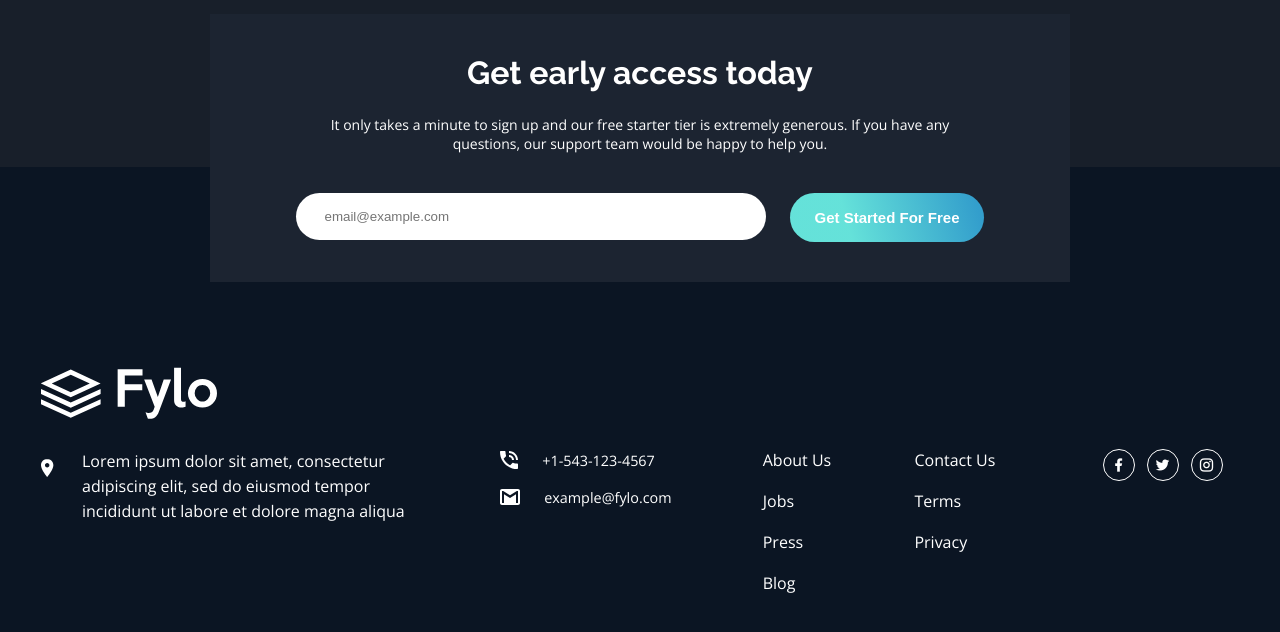
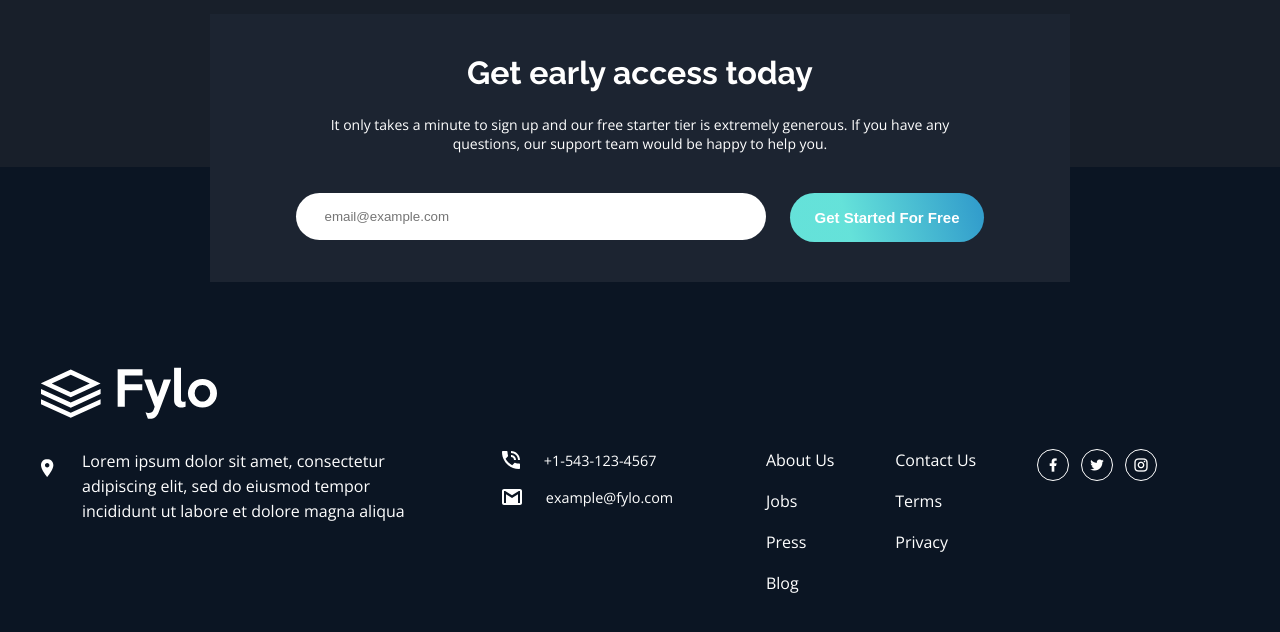
Before and after one commit to jnbfrncsc/Fylo-Dark-Theme-Landing-Page, a plain HTML site: page index.html in a window 1280 px wide. Shown: the part 2938-3570 px from the top of the page. Drawn offline with nearby package versions, Linux system fonts and the light colour scheme.

Commit message:
Updated Style

```diff
--- a/css/style.css
+++ b/css/style.css
@@ -395,7 +395,7 @@ footer{
 .footerData{
 	display: grid;
 	grid-template-columns: repeat(5, max-content);
-	gap: 3.7rem;
+	gap: 3.8rem;
 }
 
 .footerDescription{
@@ -425,14 +425,6 @@ footer{
 	font-size: 0.9rem;
 	align-items: center;
 	gap: 1.5rem;
-}
-
-.footerList01{
-	margin-right: 1.5rem;
-}
-
-.footerList02{
-	margin-right: 3rem;
 }
 
 .footerList01 ul,
```
